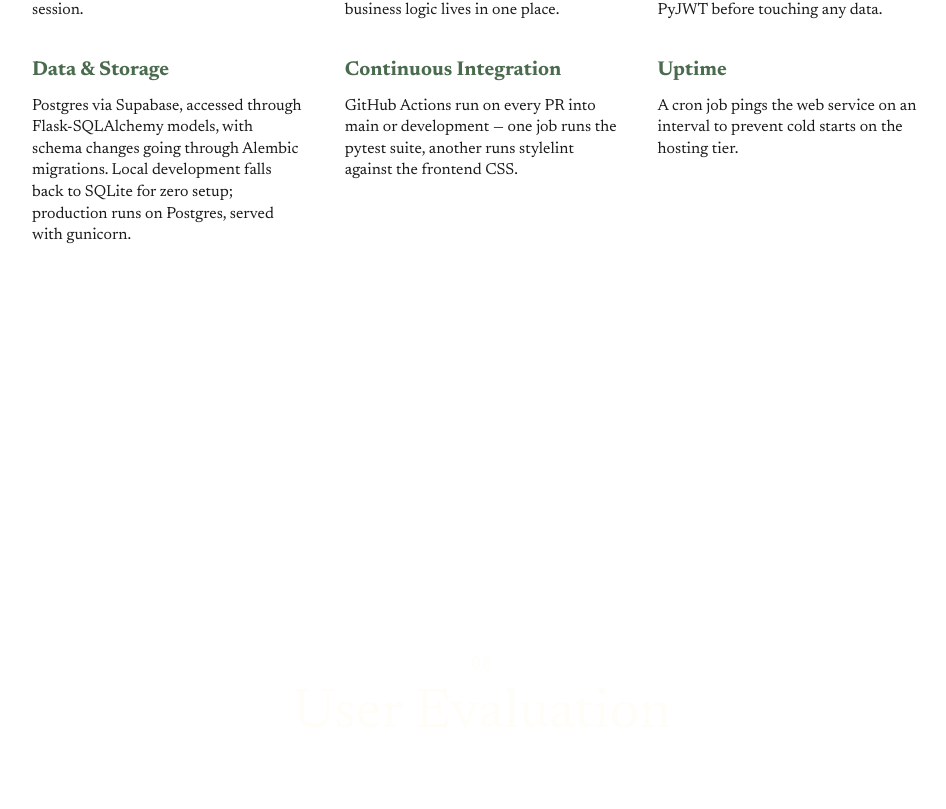
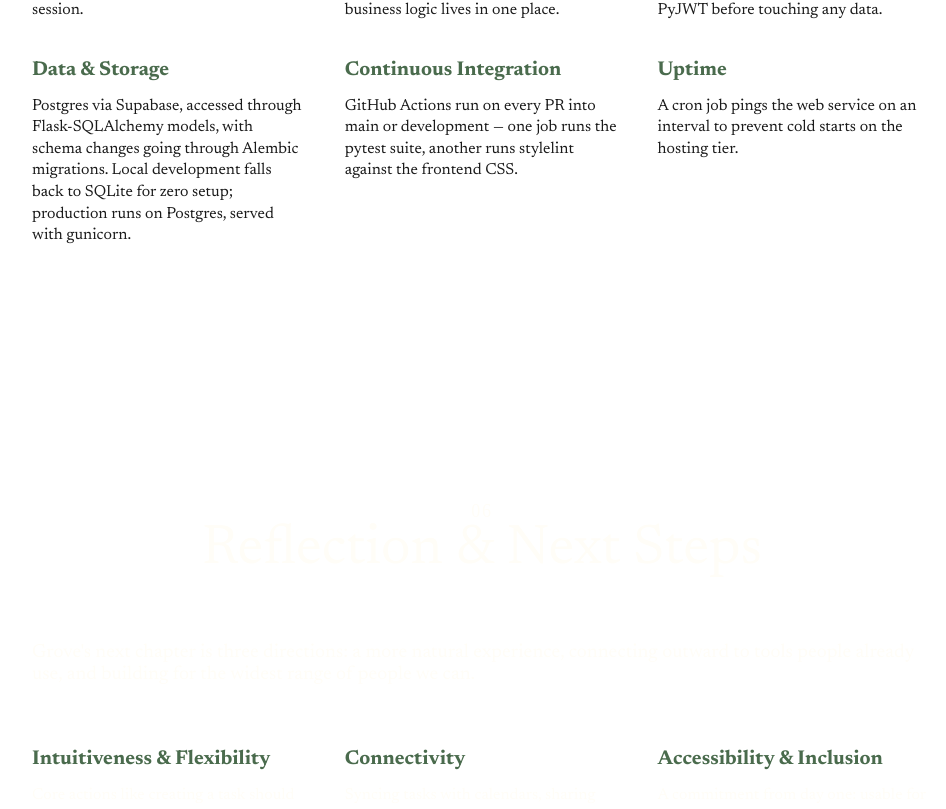
Before and after one commit to iopkelvin/Grove, a React (Vite) app in the folder frontend/: page /design-process in a window 1280 px wide. Shown: the part 4511-5320 px from the top of the page, without its empty margins (158-1104 px from the left). Built offline with nearby package versions, Linux system fonts and the light colour scheme; no server answers.

Commit message:
fill in reflection section, drop user evaluation, add team contact info

```diff
--- a/frontend/src/pages/DesignProcess.jsx
+++ b/frontend/src/pages/DesignProcess.jsx
@@ -207,12 +207,37 @@ const SECTIONS = [
       },
     ],
   },
-  { id: "evaluation", number: "06", title: "User Evaluation", scene: "evening" },
-  { id: "reflection", number: "07", title: "Reflection & Next Steps", scene: "evening" },
-  { id: "demo", number: "08", title: "Demo Video", scene: "night" },
+  {
+    id: "reflection",
+    scene: "evening",
+    type: "content",
+    useTitle: true,
+    number: "06",
+    title: "Reflection & Next Steps",
+    blocks: [
+      {
+        body: "Grove's next chapter is three directions: a more natural experience, connecting outward to tools people already use, and building for the widest range of people we can.",
+      },
+    ],
+    parts: [
+      {
+        title: "Intuitiveness & Flexibility",
+        body: "Core actions like creating a task should be easy to find, with clear confirmation when they succeed. The app should adapt to how people actually work, not the other way around.",
+      },
+      {
+        title: "Connectivity",
+        body: "Syncing tasks with calendars, sharing progress on other platforms, and signing in with existing accounts — making Grove part of a user's routine, not another app competing for attention.",
+      },
+      {
+        title: "Accessibility & Inclusion",
+        body: "A commitment from day one: usable for people with different physical and cognitive needs, and room for users to express themselves in ways that feel true to them.",
+      },
+    ],
+  },
+  { id: "demo", number: "07", title: "Demo Video", scene: "night" },
   {
     id: "team",
-    number: "09",
+    number: "08",
     title: "Team",
     scene: "night",
     type: "team",
@@ -221,13 +246,18 @@ const SECTIONS = [
       {
         name: "Kelvin Ortiz",
         email: "iopkelvin@gmail.com",
-        link: "https://www.linkedin.com/in/kelvin-ortiz/",
-        linkLabel: "LinkedIn",
+        links: [{ href: "https://www.linkedin.com/in/kelvin-ortiz/", label: "LinkedIn" }],
       },
-      { name: "Kyle Gibson" },
-      { name: "Ameya Amit Borkar" },
-      { name: "Aatish Bagal" },
-      { name: "Turner Agustin Osswald" },
+      { name: "Kyle Gibson", email: "kyle_gibson@berkeley.edu" },
+      { name: "Ameya Amit Borkar", email: "ameyaborkar@berkeley.edu" },
+      {
+        name: "Aatish Bagal",
+        links: [
+          { href: "https://aatish.io", label: "Website" },
+          { href: "https://www.linkedin.com/in/aatishbagal", label: "LinkedIn" },
+        ],
+      },
+      { name: "Turner Agustin Osswald", email: "turnosswald@gmail.com" },
     ],
   },
   { id: "closing", title: "Grow together.", scene: "ending" },
@@ -356,23 +386,24 @@ function DesignProcess() {
                 {section.members.map((member) => (
                   <div className="design-process-team-member" key={member.name}>
                     <h3 className="design-process-team-name">{member.name}</h3>
-                    {member.email || member.link ? (
+                    {member.email || member.links ? (
                       <div className="design-process-team-contact">
                         {member.email && (
                           <a className="design-process-team-link" href={`mailto:${member.email}`}>
                             {member.email}
                           </a>
                         )}
-                        {member.link && (
+                        {member.links?.map((link) => (
                           <a
                             className="design-process-team-link"
-                            href={member.link}
+                            href={link.href}
                             target="_blank"
                             rel="noreferrer"
+                            key={link.href}
                           >
-                            {member.linkLabel || "Profile"}
+                            {link.label || "Profile"}
                           </a>
-                        )}
+                        ))}
                       </div>
                     ) : (
                       <p className="design-process-team-placeholder">Contact info coming soon</p>
```
